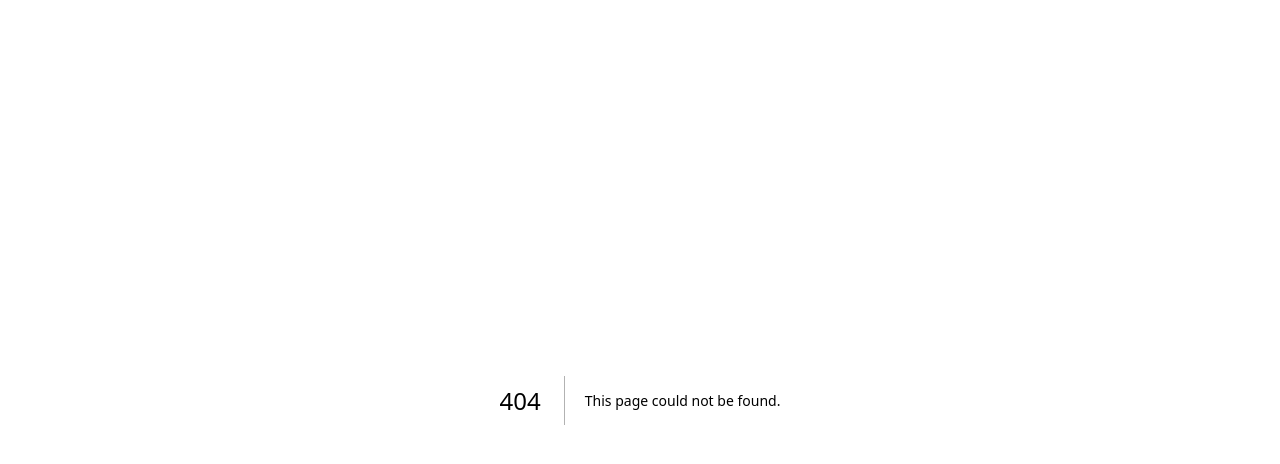
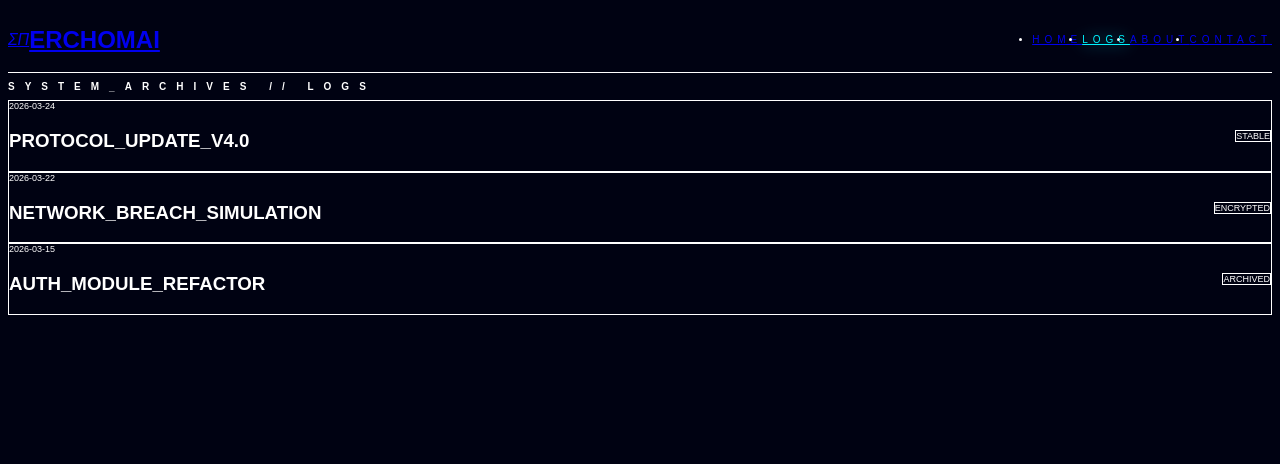
Before and after one commit to 3rch0m41/erchomai-protocol, a Next.js app: page /logs in a window 1280 px wide. Before the commit this address had no page. Shown: the top 464 px of the page. Built offline with nearby package versions, Linux system fonts and the light colour scheme.

Commit message:
feat: Added Logs page

```diff
--- /dev/null
+++ b/src/app/logs/page.js
@@ -0,0 +1,60 @@
+"use client";
+
+import React from 'react';
+import Link from 'next/link';
+
+export default function LogsPage() {
+  // Esempio di dati (che poi prenderemo da Sanity)
+  const dummyLogs = [
+    { id: 1, title: "Protocol_Update_v4.0", date: "2026-03-24", status: "STABLE" },
+    { id: 2, title: "Network_Breach_Simulation", date: "2026-03-22", status: "ENCRYPTED" },
+    { id: 3, title: "Auth_Module_Refactor", date: "2026-03-15", status: "ARCHIVED" },
+  ];
+
+  return (
+    <div className="min-h-screen bg-[#000212] text-white flex flex-col font-sans">
+
+      {/* --- NAVBAR (Copiata da Home per coerenza) --- */}
+      <nav className="flex justify-between items-center px-10 md:px-20 py-10 border-b border-white/5 bg-black/60 backdrop-blur-xl sticky top-0 z-50">
+        <Link href="/" className="flex items-center gap-4 group flex-shrink-0">
+          <span className="text-3xl font-black italic text-white group-hover:text-[#00f2fe] transition-all">ΣΠ</span>
+          <div className="flex flex-col uppercase tracking-tighter leading-none">
+            <h1 className="text-xl font-bold text-white/90">ERCHOMAI</h1>
+          </div>
+        </Link>
+
+        <div className="flex items-center justify-end flex-grow">
+          <ul className="flex items-center gap-x-12 lg:gap-x-24 text-[10px] md:text-[11px] uppercase tracking-[0.5em] font-black">
+            <li><Link href="/" className="text-white hover:text-[#00f2fe]">Home</Link></li>
+            <li><Link href="/logs" className="text-[#00f2fe] drop-shadow-[0_0_8px_rgba(0,242,254,0.6)]">Logs</Link></li>
+            <li><Link href="/about" className="text-white hover:text-[#00f2fe]">About</Link></li>
+            <li><Link href="/contact" className="text-white hover:text-[#00f2fe]">Contact</Link></li>
+          </ul>
+        </div>
+      </nav>
+
+      {/* --- CONTENT AREA --- */}
+      <main className="flex-grow p-10 md:p-20 max-w-5xl mx-auto w-full">
+        <h2 className="text-[10px] tracking-[1em] text-cyan-800 uppercase mb-12 font-mono">
+          System_Archives // Logs
+        </h2>
+
+        <div className="space-y-6">
+          {dummyLogs.map((log) => (
+            <div key={log.id} className="group border border-white/5 p-6 hover:bg-white/[0.02] transition-all flex justify-between items-center cursor-pointer">
+              <div className="flex flex-col gap-2">
+                <span className="text-[9px] text-white/30 font-mono">{log.date}</span>
+                <h3 className="text-lg font-light tracking-widest uppercase group-hover:text-[#00f2fe] transition-colors">
+                  {log.title}
+                </h3>
+              </div>
+              <span className="text-[9px] border border-cyan-900/50 px-3 py-1 text-cyan-700 font-bold tracking-widest">
+                {log.status}
+              </span>
+            </div>
+          ))}
+        </div>
+      </main>
+    </div>
+  );
+}
```
